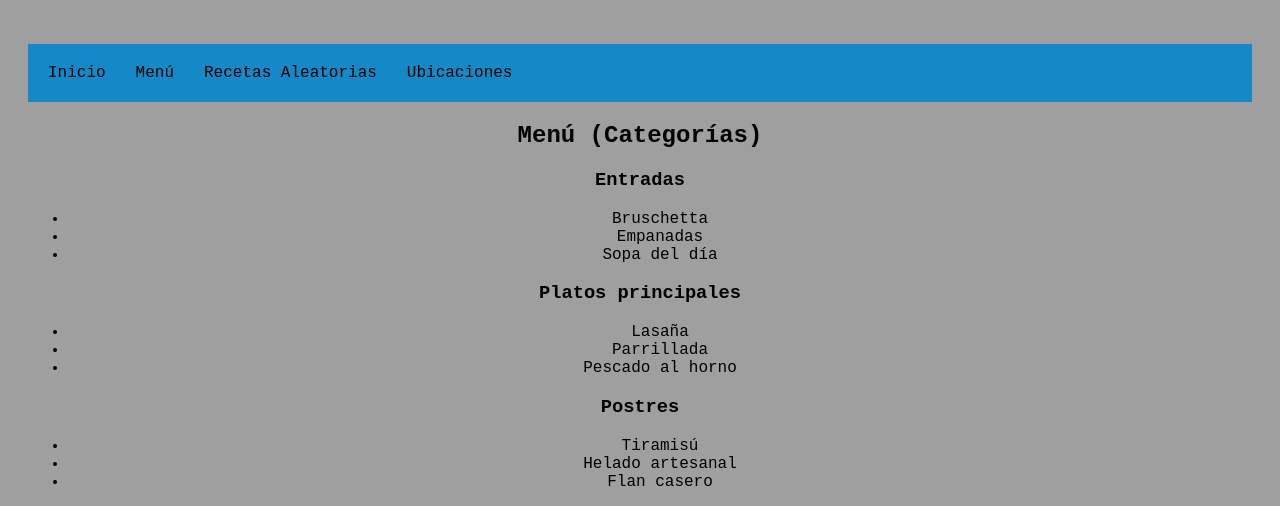
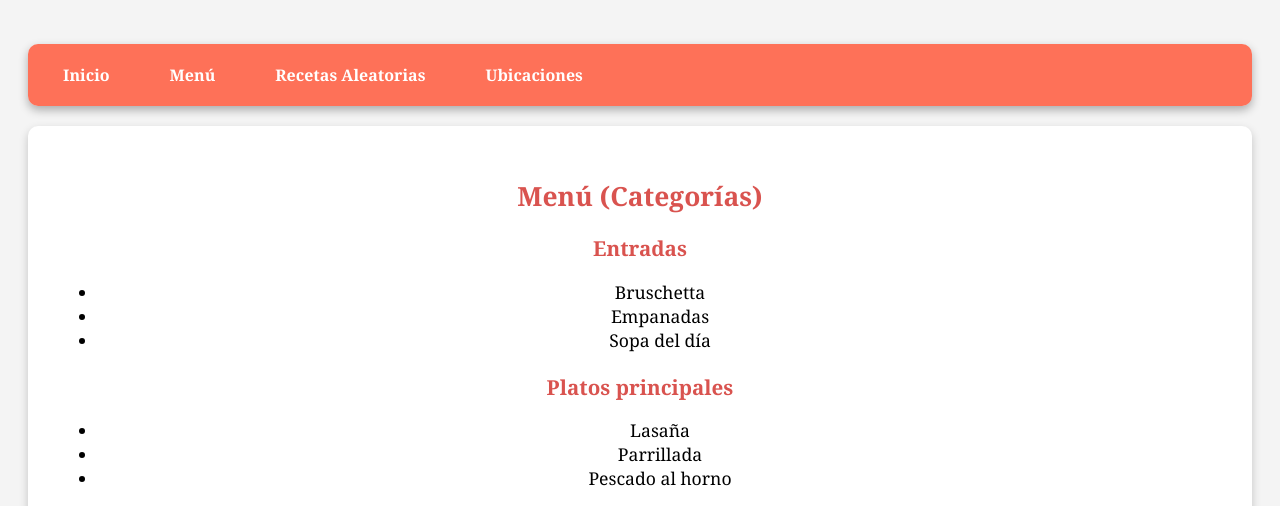
Before and after one commit to HaroldCusis/api, a plain HTML site: page api1.html in a window 1280 px wide. Shown: the top 506 px of the page. Drawn offline with Linux system fonts and the light colour scheme.

Commit message:
Archivos con estilos

```diff
--- a/style.css
+++ b/style.css
@@ -1,20 +1,91 @@
-nav ul {
-  list-style: none;
-  display: flex;
-  gap: 30px;
-  background-color: #1589c7;
-  padding: 20px;
-}
-nav ul li a {
-  color: rgb(0, 0, 0);
-  text-decoration: none;
-}
+/* Estilo del body */
 body {
-  font-family:'Courier New', Courier, monospace;
+  font-family: 'Georgia', serif; /* Fuente elegante */
   padding: 20px;
   text-align: center;
-  background-color: rgb(159, 159, 159);
+  background-color: #f4f4f4; /* Color de fondo suave */
 }
+
+/* Navegación */
+nav ul {
+  list-style: none; /* Sin viñetas */
+  display: flex; /* Flexbox para disposición */
+  gap: 30px; /* Espacio entre elementos */
+  background-color: rgba(255, 99, 71, 0.9); /* Color de fondo tomate con opacidad */
+  padding: 20px;
+  border-radius: 10px; /* Bordes más redondeados */
+  box-shadow: 0 4px 10px rgba(0, 0, 0, 0.3); /* Sombra más pronunciada */
+}
+
+nav ul li {
+  transition: transform 0.3s, box-shadow 0.3s; /* Transición suave */
+}
+
+nav ul li:hover {
+  transform: scale(1.1); /* Efecto de hover más pronunciado */
+  box-shadow: 0 6px 15px rgba(0, 0, 0, 0.4); /* Sombra más intensa al pasar el mouse */
+}
+
+nav ul li a {
+  color: #fff; /* Color blanco para el texto */
+  text-decoration: none; /* Sin subrayado */
+  font-weight: bold; /* Negrita para destacar */
+  padding: 10px 15px; /* Espaciado interno */
+  border-radius: 5px; /* Bordes redondeados */
+  transition: background-color 0.3s, transform 0.3s; /* Transiciones de color y transformaciones */
+}
+
+nav ul li a:hover {
+  background-color: rgba(255, 255, 255, 0.3); /* Fondo claro al pasar el mouse */
+  transform: translateY(-2px); /* Efecto de elevación al pasar el mouse */
+}
+
+/* Estilo del main */
 main {
-  margin-top: 20px;
+  margin-top: 20px; /* Margen superior */
+  padding: 30px; /* Espaciado interno */
+  background-color: #fff; /* Fondo blanco para contraste */
+  border-radius: 10px; /* Bordes más redondeados */
+  box-shadow: 0 4px 10px rgba(0, 0, 0, 0.2); /* Sombra más pronunciada */
+  font-size: 1.1em; /* Tamaño de fuente ligeramente más grande */
 }
+
+/* Estilo de párrafos */
+p {
+  margin-bottom: 15px; /* Espaciado entre párrafos */
+  line-height: 1.6; /* Mejora la legibilidad */
+  color: #333; /* Color de texto más oscuro para contraste */
+}
+
+/* Estilo de botones */
+button {
+  background-color: #ff6347; /* Color de fondo tomate */
+  color: white; /* Color del texto */
+  border: none; /* Sin borde */
+  padding: 10px 20px; /* Espaciado interno */
+  border-radius: 5px; /* Bordes redondeados */
+  cursor: pointer; /* Cambia el cursor al pasar el mouse */
+  transition: background-color 0.3s, transform 0.3s; /* Transición de color y transformaciones */
+  font-size: 1em; /* Tamaño de fuente */
+  box-shadow: 0 2px 5px rgba(0, 0, 0, 0.2); /* Sombra sutil */
+}
+
+button:hover {
+  background-color: #ff4500; /* Color más oscuro al pasar el mouse */
+  transform: translateY(-2px); /* Efecto de elevación al pasar el mouse */
+}
+
+/* Estilo de tarjetas (opcional para contenido) */
+.card {
+  background-color: #fff; /* Fondo blanco */
+  border-radius: 10px; /* Bordes redondeados */
+  box-shadow: 0 4px 10px rgba(0, 0, 0, 0.2); /* Sombra más pronunciada */
+  padding: 20px; /* Espaciado interno */
+  margin: 15px 0; /* Margen entre tarjetas */
+}
+
+/* Estilo de encabezados */
+h1, h2, h3 {
+  color: #d9534f; /* Color rojo para encabezados */
+  margin-bottom: 10px; /* Espaciado inferior */
+}
```
